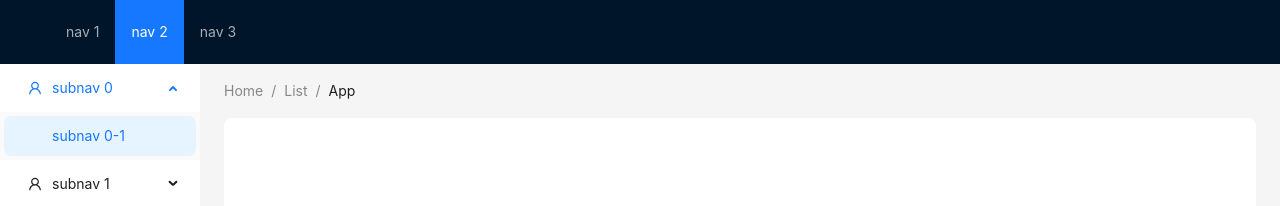
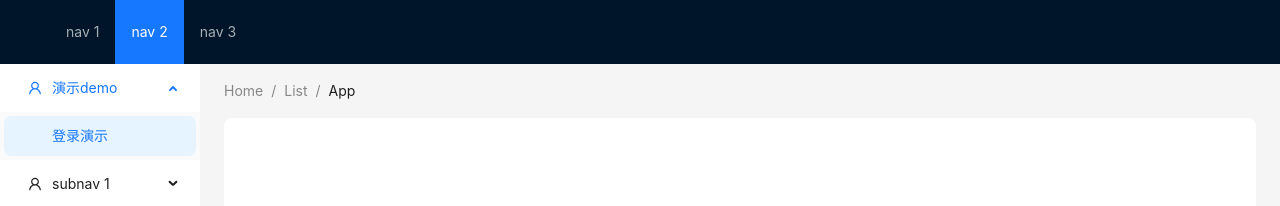
Before and after one commit to lgh06/react_vite_router_jotai, a React (Vite) app: page /#/ in a window 1280 px wide. Shown: the top 206 px of the page. Built offline with nearby package versions, Linux system fonts and the light colour scheme.

Commit message:
add links

```diff
--- a/src/routes/antd_root.jsx
+++ b/src/routes/antd_root.jsx
@@ -13,12 +13,12 @@ const items1 = ['1', '2', '3'].map((key) => ({
 const items2 = [
   {
     key: 'main0',
-    label: 'subnav 0',
+    label: '演示demo',
     icon: <UserOutlined/>,
     children: [
       {
         key: '/login',
-        label: 'subnav 0-1',
+        label: '登录演示',
       },
     ]
   },
--- a/src/routes/login.jsx
+++ b/src/routes/login.jsx
@@ -70,6 +70,13 @@ function Login() {
       {
         userName && <p className={css.p}>userName: {userName}</p>
       }
+
+{
+        (userId!=0) && <div>
+          <a href="http://localhost:3000/knex/1" target="_blank">接口示例1 Oracle CRM_CustomerInfo</a>
+          <a href="http://localhost:3000/knex/2" target="_blank">接口示例2 SQLServer CusDeliverAdd</a>
+        </div>
+      }
     </div>
   );
 }
```
